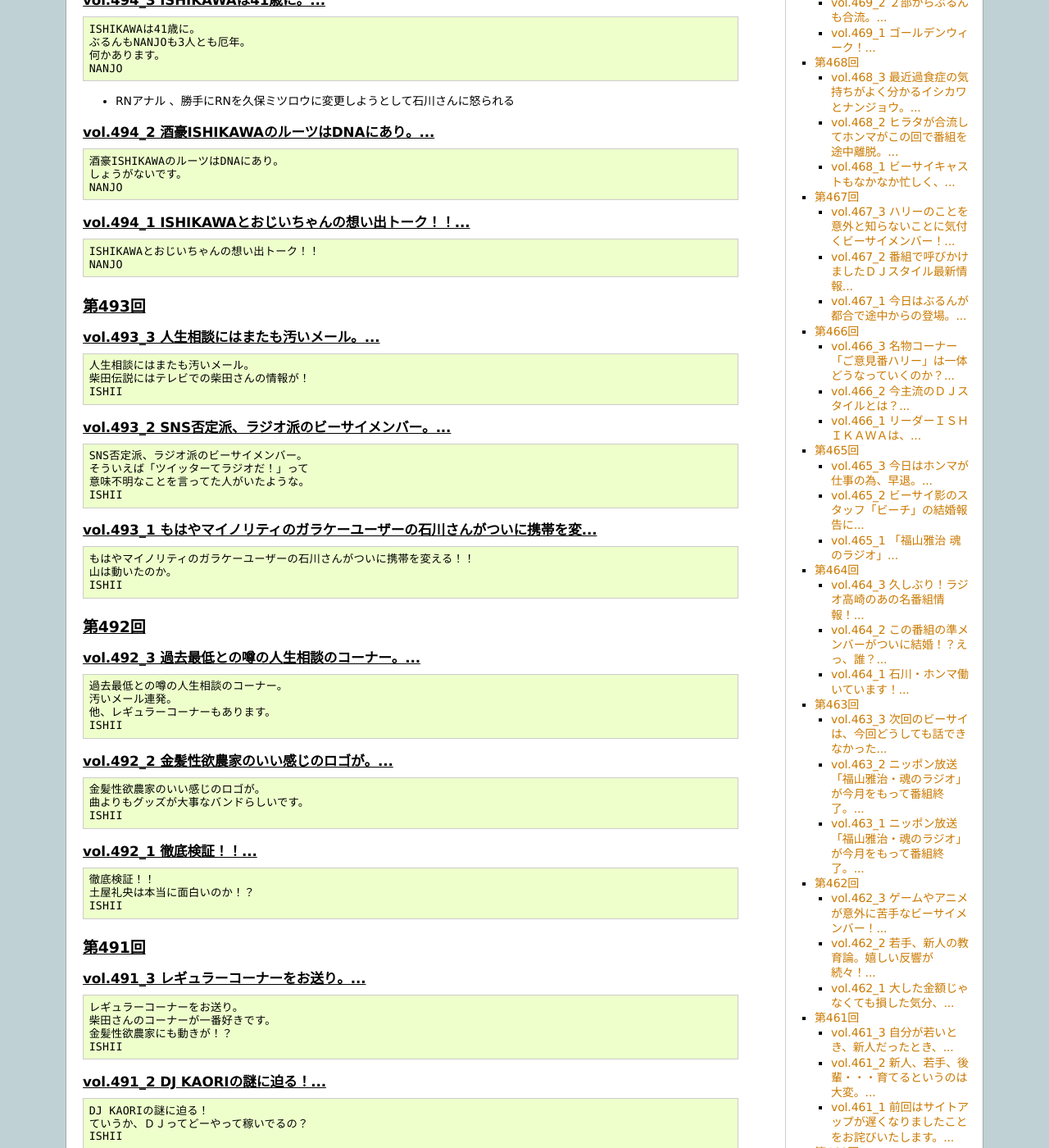
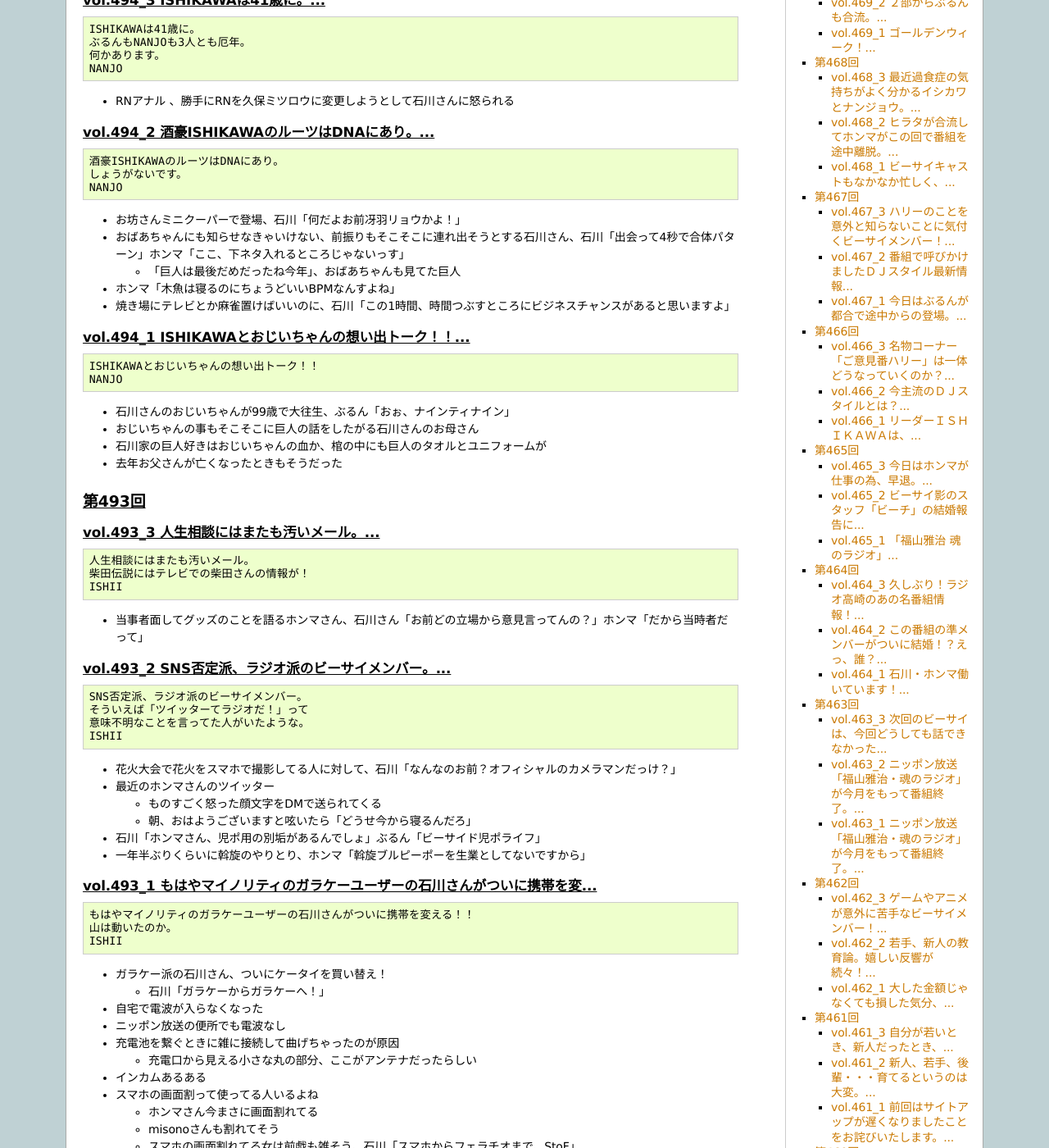
Before and after one commit to gosyujin/be-side, a Sphinx documentation site: the page built from source/2015.rst, in a window 1280 px wide and 1400 px high, scrolled down 3804 px. Shown: the whole window at 82% size. Built offline with Sphinx 7.4.7, drawn with Linux system fonts in a browser that asks for light colours.

Commit message:
Update source

```diff
--- a/source/2015.rst
+++ b/source/2015.rst
@@ -30,6 +30,14 @@ vol.494_2 酒豪ISHIKAWAのルーツはDNAにあり。...
    しょうがないです。
    NANJO
 
+* お坊さんミニクーパーで登場、石川「何だよお前冴羽リョウかよ！」
+* おばあちゃんにも知らせなきゃいけない、前振りもそこそこに連れ出そうとする石川さん、石川「出会って4秒で合体パターン」ホンマ「ここ、下ネタ入れるところじゃないっす」
+
+  * 「巨人は最後だめだったね今年」、おばあちゃんも見てた巨人
+
+* ホンマ「木魚は寝るのにちょうどいいBPMなんすよね」
+* 焼き場にテレビとか麻雀置けばいいのに、石川「この1時間、時間つぶすところにビジネスチャンスがあると思いますよ」
+
 vol.494_1 ISHIKAWAとおじいちゃんの想い出トーク！！...
 -------------------------------------------------------------
 
@@ -37,6 +45,11 @@ vol.494_1 ISHIKAWAとおじいちゃんの想い出トーク！！...
 
    ISHIKAWAとおじいちゃんの想い出トーク！！
    NANJO
+
+* 石川さんのおじいちゃんが99歳で大往生、ぶるん「おぉ、ナインティナイン」
+* おじいちゃんの事もそこそこに巨人の話をしたがる石川さんのお母さん
+* 石川家の巨人好きはおじいちゃんの血か、棺の中にも巨人のタオルとユニフォームが
+* 去年お父さんが亡くなったときもそうだった
 
 第493回
 ========
@@ -50,6 +63,8 @@ vol.493_3 人生相談にはまたも汚いメール。...
    柴田伝説にはテレビでの柴田さんの情報が！
    ISHII
 
+* 当事者面してグッズのことを語るホンマさん、石川さん「お前どの立場から意見言ってんの？」ホンマ「だから当時者だって」
+
 vol.493_2 SNS否定派、ラジオ派のビーサイメンバー。...
 -------------------------------------------------------
 
@@ -60,6 +75,15 @@ vol.493_2 SNS否定派、ラジオ派のビーサイメンバー。...
    意味不明なことを言ってた人がいたような。
    ISHII
 
+* 花火大会で花火をスマホで撮影してる人に対して、石川「なんなのお前？オフィシャルのカメラマンだっけ？」
+* 最近のホンマさんのツイッター
+
+  * ものすごく怒った顔文字をDMで送られてくる
+  * 朝、おはようございますと呟いたら「どうせ今から寝るんだろ」
+
+* 石川「ホンマさん、児ポ用の別垢があるんでしょ」ぶるん「ビーサイド児ポライフ」
+* 一年半ぶりくらいに斡旋のやりとり、ホンマ「斡旋ブルピーポーを生業としてないですから」
+
 vol.493_1 もはやマイノリティのガラケーユーザーの石川さんがついに携帯を変...
 ---------------------------------------------------------------------------
 
@@ -68,6 +92,23 @@ vol.493_1 もはやマイノリティのガラケーユーザーの石川さん
    もはやマイノリティのガラケーユーザーの石川さんがついに携帯を変える！！
    山は動いたのか。
    ISHII
+
+* ガラケー派の石川さん、ついにケータイを買い替え！
+
+  * 石川「ガラケーからガラケーへ！」
+
+* 自宅で電波が入らなくなった
+* ニッポン放送の便所でも電波なし
+* 充電池を繋ぐときに雑に接続して曲げちゃったのが原因
+
+  * 充電口から見える小さな丸の部分、ここがアンテナだったらしい
+
+* インカムあるある
+* スマホの画面割って使ってる人いるよね
+
+  * ホンマさん今まさに画面割れてる
+  * misonoさんも割れてそう
+  * スマホの画面割れてる女は前戯も雑そう、石川「スマホからフェラチオまで、StoF」
 
 第492回
 ========
```
